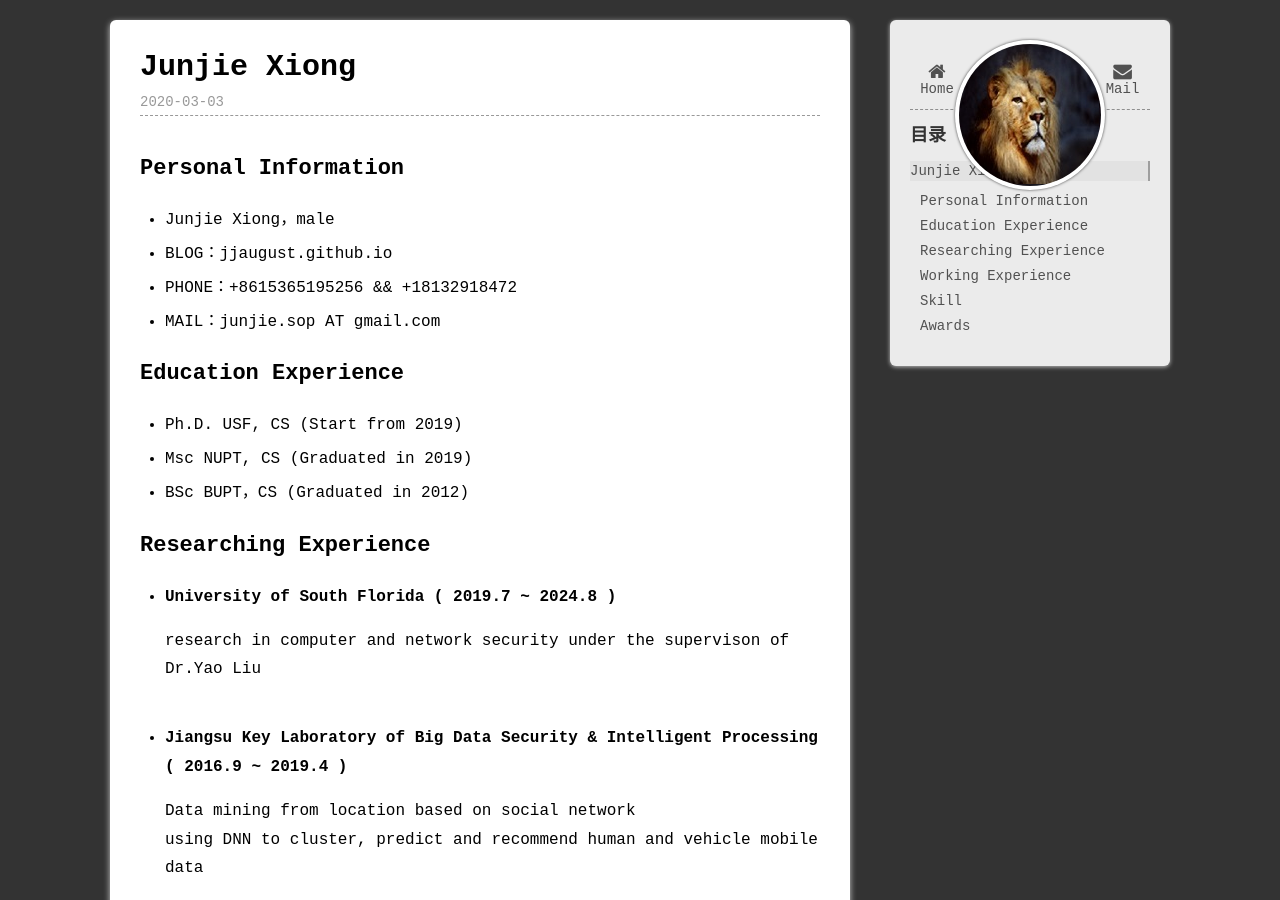
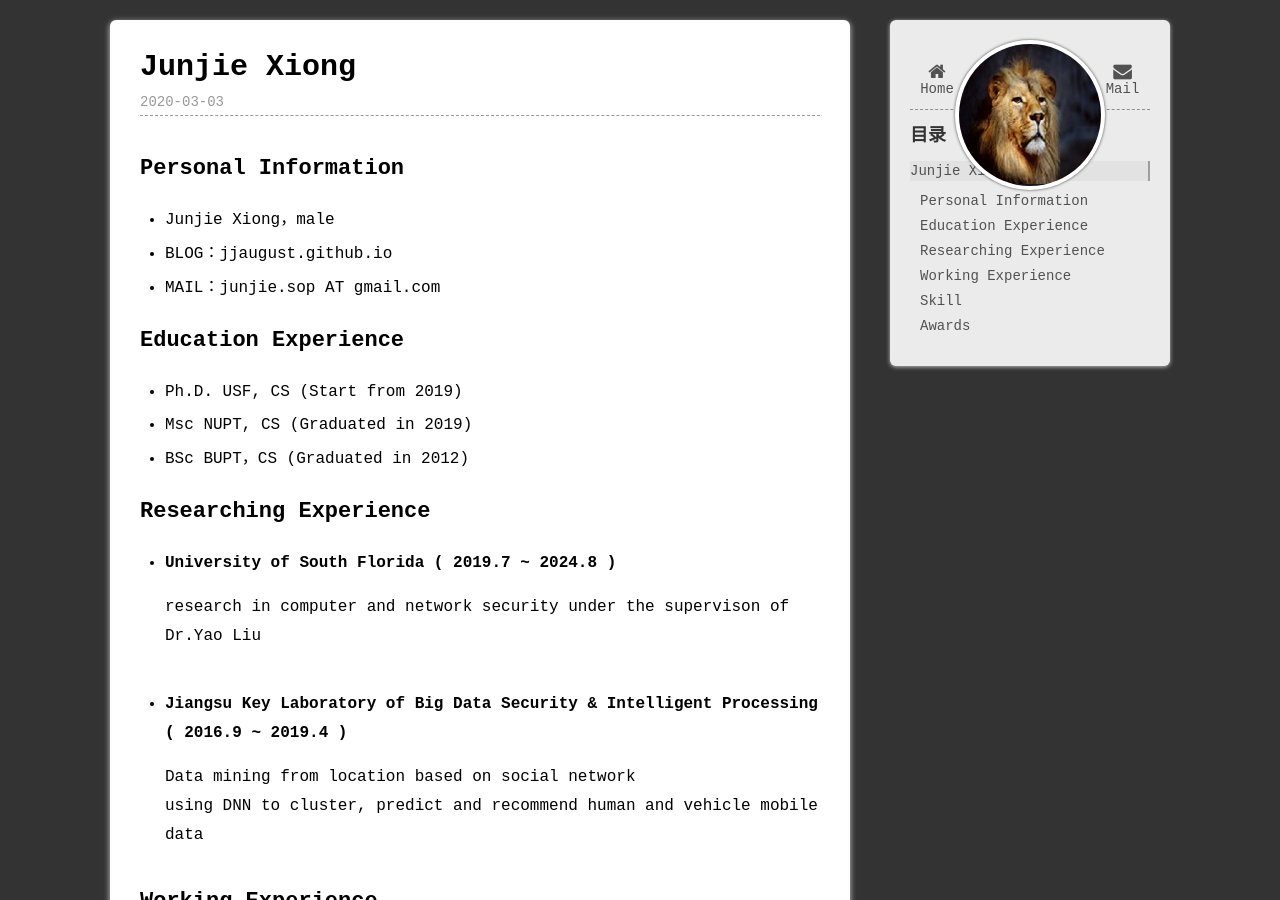
Before and after one commit to jjAugust/jjAugust.github.io, a Jekyll site: the page built from _posts/resume/2020-03-03-resume.md, in a window 1280 px wide and 900 px high. Built offline with Jekyll 4.4.1, drawn with Linux system fonts in a browser that asks for light colours; a script that is not in the unit is left out.

Commit message:
Update 2020-03-03-resume.md

```diff
--- a/_posts/resume/2020-03-03-resume.md
+++ b/_posts/resume/2020-03-03-resume.md
@@ -10,7 +10,6 @@ Personal Information
 ---
 - Junjie Xiong，male
 - BLOG：jjaugust.github.io
-- PHONE：+8615365195256 && +18132918472
 - MAIL：junjie.sop AT gmail.com
 
 
```
